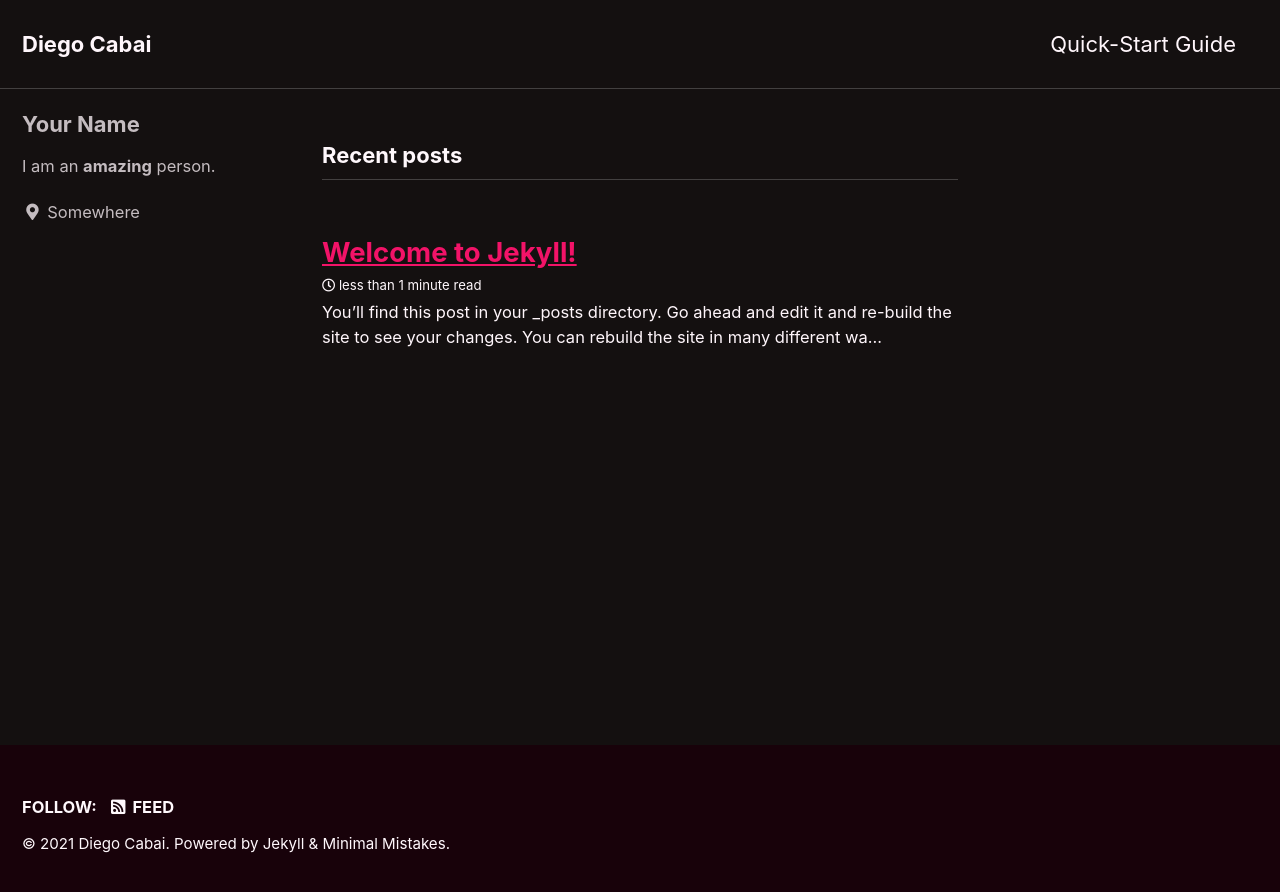
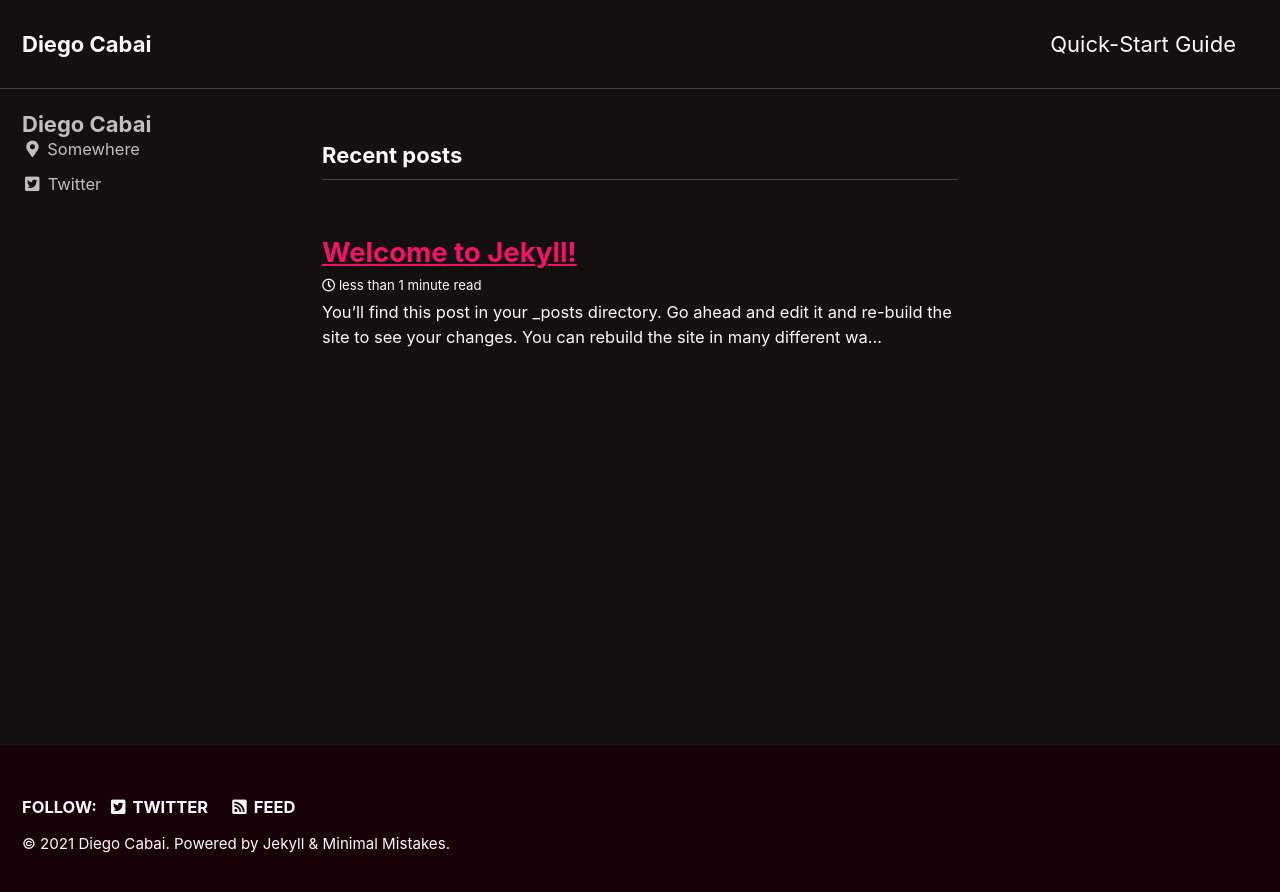
Before and after one commit to dcabai/dcabai.github.io, a Jekyll site: the page built from index.html, in a window 1280 px wide. Shown: the top 892 px of the page. Built offline with Jekyll 4.4.1, drawn with Linux system fonts in a browser that asks for light colours; cached includes are drawn as plain includes; the list of posts is cut into pages by our own code.

Commit message:
Update _config.yml

```diff
--- a/_config.yml
+++ b/_config.yml
@@ -101,9 +101,9 @@ analytics:
 
 # Site Author
 author:
-  name             : "Your Name"
+  name             : "Diego Cabai"
   avatar           : # path of avatar image, e.g. "/assets/images/bio-photo.jpg"
-  bio              : "I am an **amazing** person."
+  bio              : #"I am an **amazing** person."
   location         : "Somewhere"
   email            :
   links:
@@ -115,7 +115,7 @@ author:
       # url: "https://your-website.com"
     - label: "Twitter"
       icon: "fab fa-fw fa-twitter-square"
-      # url: "https://twitter.com/"
+      url: "https://twitter.com/dcabai"
     - label: "Facebook"
       icon: "fab fa-fw fa-facebook-square"
       # url: "https://facebook.com/"
@@ -131,7 +131,7 @@ footer:
   links:
     - label: "Twitter"
       icon: "fab fa-fw fa-twitter-square"
-      # url:
+      url: "https://twitter.com/dcabai"
     - label: "Facebook"
       icon: "fab fa-fw fa-facebook-square"
       # url:
```
